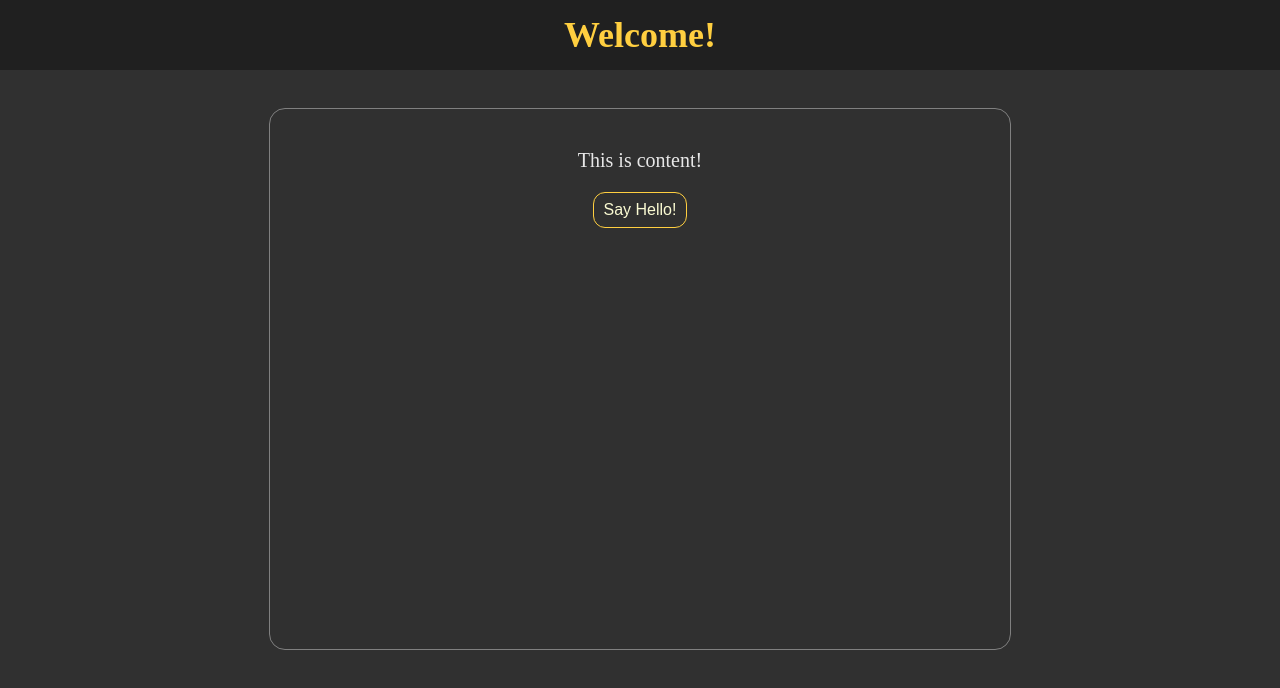
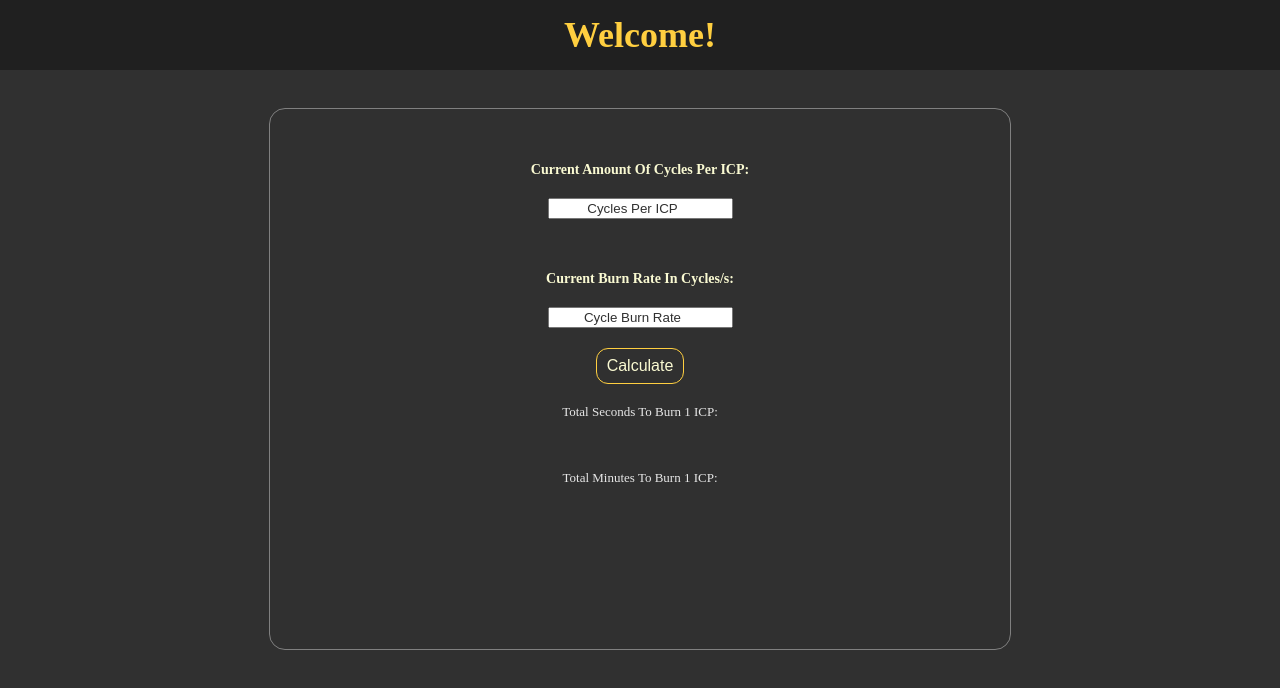
Before and after one commit to id-daniel-mccoy/burn-calc, a React (Vite) app: page / in a window 1280 px wide. Shown: the top 688 px of the page. Built offline with nearby package versions, Linux system fonts and the light colour scheme.

Commit message:
Created basic conversion calculator, lots to add

```diff
--- a/frontend/MainPage.tsx
+++ b/frontend/MainPage.tsx
@@ -2,7 +2,23 @@ import React, { useEffect, useState } from "react"
 
 export function MainPage() {
 
-  const filler = "This is content!";
+  // create a state variable to store the result
+  const [secResult, setSecResult] = useState("");
+  const [minResult, setMinResult] = useState("");
+
+  const calculateSecondsToBurnICP = async () => {
+    const conversionRate = Number((document.getElementById("conversionRate") as HTMLInputElement).value);
+    const burnRate = Number((document.getElementById("burnRate") as HTMLInputElement).value);
+    const secondsToBurnICP = conversionRate / burnRate;
+    setSecResult(secondsToBurnICP.toFixed(2).toString());
+    const minutesToBurnICP = Number((secondsToBurnICP / 60).toFixed(2));
+    const minutesRemainderDecimal = Number((minutesToBurnICP % 1).toFixed(2));
+    console.log(minutesRemainderDecimal);
+    const decimalToSeconds = Number((minutesRemainderDecimal * 60).toFixed(2));
+    console.log("The IC is burning 1 ICP every " + minutesToBurnICP.toFixed(0) + " minutes and " + decimalToSeconds.toFixed(0) + " seconds.");
+    console.log(decimalToSeconds.toFixed(0));
+    setMinResult(minutesToBurnICP.toFixed(2).toString());
+  }
 
   return (
     <div className="app">
@@ -10,8 +26,23 @@ export function MainPage() {
         <h1>Welcome!</h1>
       </div>
       <div className="content">
-        <p>{filler}</p>
-        <button onClick={() => {alert("Hello World!");}}>Say Hello!</button>
+        <div className="inputContainer">
+          <h6>Current Amount Of Cycles Per ICP:</h6>
+          <input type="number" id="conversionRate" placeholder="Cycles Per ICP" />
+        </div>
+        <div className="inputContainer">
+          <h6>Current Burn Rate In Cycles/s:</h6>
+          <input type="number" id="burnRate" placeholder="Cycle Burn Rate" />
+        </div>
+        <button onClick={calculateSecondsToBurnICP}>Calculate</button>
+        <div className="results">
+          <p>Total Seconds To Burn 1 ICP:</p>
+          <p>{secResult}</p>
+        </div>
+        <div className="results">
+          <p>Total Minutes To Burn 1 ICP:</p>
+          <p>{minResult}</p>
+        </div>
       </div>
     </div>
   )
--- a/frontend/index.css
+++ b/frontend/index.css
@@ -51,3 +51,33 @@ button {
 button:hover {
     background-color: rgba(255,255,255,0.1);
 }
+
+input::placeholder {
+    color: #303030;
+    text-align: center;
+}
+
+h6 {
+    font-size: 14px;
+    color: lightgoldenrodyellow;
+    margin-bottom: 20px;
+}
+
+p {
+    font-size: 13px;
+    margin: 5px;
+}
+
+.inputContainer {
+    display: flex;
+    flex-direction: column;
+    align-items: center;
+    margin-bottom: 20px;
+}
+
+.results {
+    display: flex;
+    flex-direction: column;
+    align-items: center;
+    margin: 15px;
+}
```
